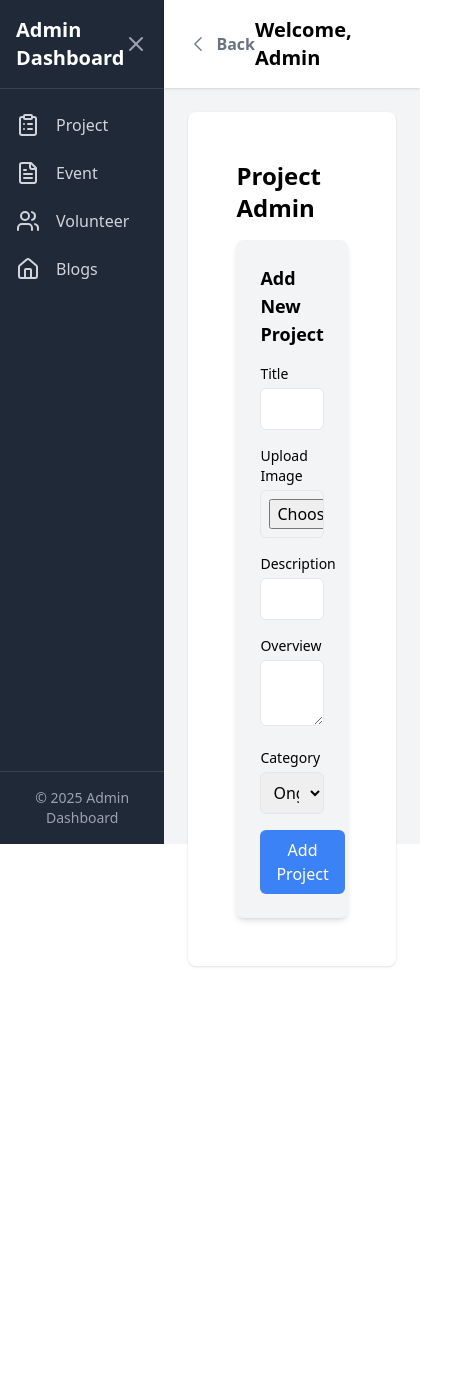
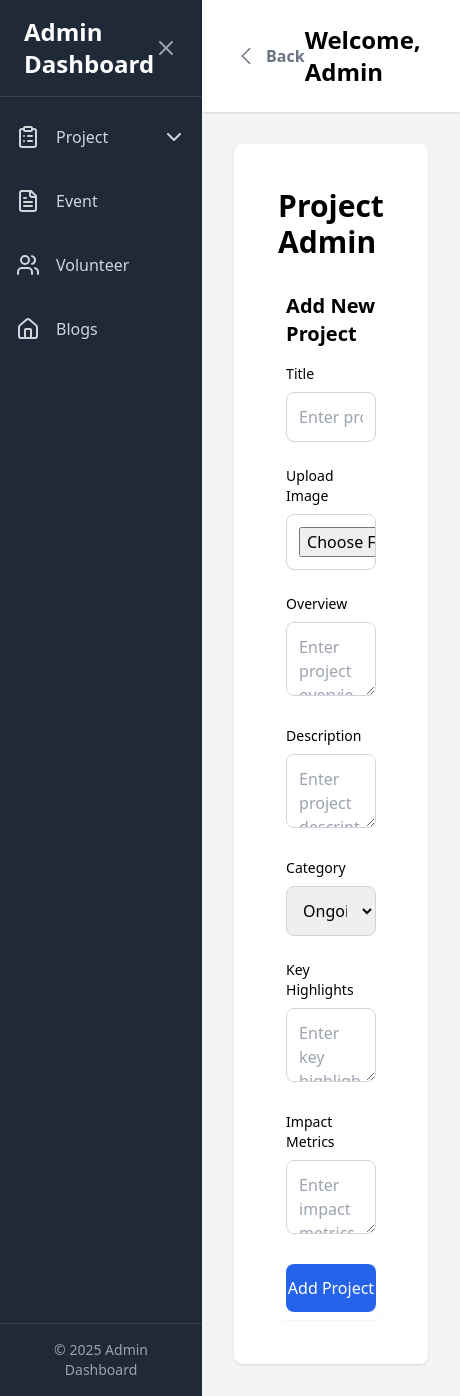
Before and after one commit to Kumaraguru-Microcosm/Microcosm-Website, a React (Vite) app: page /admin/project in a window 390 px wide. Shown: the whole page, 460 px wide, since content can reach past the window. Before the commit the page ends 990 px from the top, so only its background shows below. Built offline with nearby package versions, Linux system fonts and the light colour scheme.

Commit message:
Pages UI Updation

```diff
--- a/src/components/HeroSlider.tsx
+++ b/src/components/HeroSlider.tsx
@@ -34,7 +34,7 @@ const HeroSlider = () => {
           description:
             "Empowering minds through interactive workshops and expert sessions.",
           buttonText: "Discover Events",
-          buttonLink: "#events",
+          buttonLink: "/about",
           buttonColor: "bg-purple-500 hover:bg-purple-600",
         },
         {
@@ -43,7 +43,7 @@ const HeroSlider = () => {
           description:
             "Explore initiatives fostering sustainability and knowledge sharing.",
           buttonText: "Learn More",
-          buttonLink: "#journey",
+          buttonLink: "/get-involved",
           buttonColor: "bg-orange-500 hover:bg-orange-600",
         },
         {
@@ -52,7 +52,7 @@ const HeroSlider = () => {
           description:
             "Collaborate with thought leaders and enhance your skills.",
           buttonText: "View Speakers",
-          buttonLink: "#speakers",
+          buttonLink: "/eduAndEvents",
           buttonColor: "bg-teal-500 hover:bg-teal-600",
         },
       ]
@@ -64,26 +64,8 @@ const HeroSlider = () => {
           description:
             "Discover how Microcosm fosters sustainability at KCT. Join us in shaping a better future.",
           buttonText: "Explore Our Vision",
-          buttonLink: "#vision",
+          buttonLink: "/",
           buttonColor: "bg-blue-500 hover:bg-blue-600",
-        },
-        {
-          image: aboutBackgroundImage,
-          title: "Overview",
-          description:
-            "Microcosm is an eco-sensitive initiative aimed at building a coexisting, inclusive, and sustainable environment at Kumaraguru.",
-          buttonText: "Learn More",
-          buttonLink: "#overview",
-          buttonColor: "bg-green-500 hover:bg-green-600",
-        },
-        {
-          image: aboutBackgroundImage,
-          title: "Our Focus Areas",
-          description:
-            "Energy, Waste Management, Water Security, Biodiversity, and Sustainability Education.",
-          buttonText: "Learn About Projects",
-          buttonLink: "#focus-areas",
-          buttonColor: "bg-green-500 hover:bg-green-600",
         },
       ]
     : [
@@ -92,7 +74,7 @@ const HeroSlider = () => {
           title: "Achieve Your Dreams",
           description: "Join us and make a difference in the world.",
           buttonText: "Become a Volunteer",
-          buttonLink: "#contact",
+          buttonLink: "/get-involved",
           buttonColor: "bg-blue-500 hover:bg-blue-600",
         },
         {
@@ -101,7 +83,7 @@ const HeroSlider = () => {
           description:
             "Creating a sustainable campus ecosystem for future generations.",
           buttonText: "Contact Us",
-          buttonLink: "#contact",
+          buttonLink: "/projects",
           buttonColor: "bg-green-500 hover:bg-green-600",
         },
       ];
--- a/src/components/VolunteerAdmin.tsx
+++ b/src/components/VolunteerAdmin.tsx
@@ -42,7 +42,6 @@ const VolunteerAdmin = () => {
   const handleSubmit = (e) => {
     e.preventDefault();
     console.log("Form Data:", formData);
-    // Add your API call or form submission logic here
     alert("Form submitted successfully!");
     setFormData({
       name: "",
@@ -54,55 +53,58 @@ const VolunteerAdmin = () => {
   };
 
   return (
-    <div className="p-4 bg-gray-100 min-screen flex justify-center items-center">
-      <div className="w-full max-w-4xl bg-white rounded-lg shadow-md p-4">
-        <h1 className="text-2xl font-bold mb-6 text-center">Volunteer Form</h1>
-        <form className="grid grid-cols-1 md:grid-cols-2 gap-6" onSubmit={handleSubmit}>
+    <div className="p-6 bg-gray-100 min-h-screen flex justify-center items-center">
+      <div className="w-full max-w-5xl bg-white rounded-2xl shadow-lg p-8">
+        <h1 className="text-3xl font-bold mb-8 text-center">Volunteer Form</h1>
+        <form
+          className="grid grid-cols-1 md:grid-cols-2 gap-6"
+          onSubmit={handleSubmit}
+        >
           {/* Name */}
-          <div className="col-span-1">
-            <label className="block text-sm font-medium mb-2">Name *</label>
+          <div>
+            <label className="block text-base font-medium mb-2">Name *</label>
             <input
               type="text"
               name="name"
               value={formData.name}
               onChange={handleChange}
-              className="w-full border rounded-md p-2"
+              className="w-full border rounded-lg p-3 text-lg focus:ring focus:ring-green-300"
               placeholder="Enter your name"
               required
             />
           </div>
 
           {/* Email */}
-          <div className="col-span-1">
-            <label className="block text-sm font-medium mb-2">Email *</label>
+          <div>
+            <label className="block text-base font-medium mb-2">Email *</label>
             <input
               type="email"
               name="email"
               value={formData.email}
               onChange={handleChange}
-              className="w-full border rounded-md p-2"
+              className="w-full border rounded-lg p-3 text-lg focus:ring focus:ring-green-300"
               placeholder="Enter your email"
               required
             />
           </div>
 
-          {/* Organization */}
-          <div className="col-span-1">
-            <label className="block text-sm font-medium mb-2">Phone Number *</label>
+          {/* Phone Number */}
+          <div>
+            <label className="block text-base font-medium mb-2">Phone Number *</label>
             <input
               type="tel"
               name="phoneNumber"
               value={formData.phoneNumber}
               onChange={handleChange}
-              className="w-full border rounded-md p-2"
+              className="w-full border rounded-lg p-3 text-lg focus:ring focus:ring-green-300"
               placeholder="Enter your phone number"
               required
             />
           </div>
 
           {/* Area of Interest */}
-          <div className="col-span-2">
-            <label className="block text-sm font-medium mb-2">Area of Interest</label>
+          <div className="md:col-span-2">
+            <label className="block text-base font-medium mb-2">Area of Interest</label>
             <div className="grid grid-cols-2 md:grid-cols-3 gap-4">
               {areasOfInterest.map((area) => (
                 <label key={area} className="flex items-center space-x-2">
@@ -111,39 +113,37 @@ const VolunteerAdmin = () => {
                     value={area}
                     checked={formData.areaOfInterest.includes(area)}
                     onChange={handleCheckboxChange}
-                    className="form-checkbox"
+                    className="form-checkbox h-5 w-5"
                   />
-                  <span className="text-sm">{area}</span>
+                  <span className="text-base">{area}</span>
                 </label>
               ))}
             </div>
           </div>
 
           {/* Experience */}
-          <div className="col-span-2">
-            <label className="block text-sm font-medium mb-2">
+          <div className="md:col-span-2">
+            <label className="block text-base font-medium mb-2">
               Previous Experience in Selected Area of Interest
             </label>
             <textarea
               name="experience"
               value={formData.experience}
               onChange={handleChange}
-              className="w-full border rounded-md p-2 h-28"
+              className="w-full border rounded-lg p-3 text-lg focus:ring focus:ring-green-300 h-32"
               placeholder="Describe your experience"
             ></textarea>
           </div>
 
           {/* Submit Button */}
-          <div className="col-span-2 flex justify-between items-center">
-            <div>
-              <label className="flex items-center space-x-2">
-                <input type="checkbox" required />
-                <span className="text-sm">I'm not a robot</span>
-              </label>
-            </div>
+          <div className="md:col-span-2 flex flex-col md:flex-row justify-between items-center gap-4">
+            <label className="flex items-center space-x-2">
+              <input type="checkbox" required />
+              <span className="text-base">I'm not a robot</span>
+            </label>
             <button
               type="submit"
-              className="bg-green-500 text-white px-6 py-2 rounded-md hover:bg-green-600"
+              className="w-full md:w-auto bg-green-600 text-white px-8 py-3 text-lg rounded-lg hover:bg-green-700"
             >
               SUBMIT
             </button>
--- a/src/components/project/ProjectAdmin.tsx
+++ b/src/components/project/ProjectAdmin.tsx
@@ -7,13 +7,14 @@ const categories = [
 ];
 
 const ProjectAdmin = () => {
-  const [activeCategory, setActiveCategory] = useState(categories[0].name);
   const [newProject, setNewProject] = useState({
     title: "",
     image: null,
     description: "",
     overview: "",
     category: categories[0].name,
+    keyHighlights: "",
+    impactMetrics: "",
   });
 
   const handleInputChange = (e) => {
@@ -26,11 +27,6 @@ const ProjectAdmin = () => {
     setNewProject({ ...newProject, image: file });
   };
 
-  const handleCategoryChange = (category) => {
-    setActiveCategory(category);
-    setNewProject((prev) => ({ ...prev, category }));
-  };
-
   const handleFormSubmit = async (e) => {
     e.preventDefault();
 
@@ -40,10 +36,11 @@ const ProjectAdmin = () => {
     formData.append("description", newProject.description);
     formData.append("overview", newProject.overview);
     formData.append("category", newProject.category);
+    formData.append("keyHighlights", newProject.keyHighlights);
+    formData.append("impactMetrics", newProject.impactMetrics);
 
     try {
-      // Example API call to upload the project
-      await fetch("http://your-api-url.com/projects", {
+      await fetch("http://your-api-url.com/projects/new", {
         method: "POST",
         body: formData,
       });
@@ -58,64 +55,72 @@ const ProjectAdmin = () => {
       image: null,
       description: "",
       overview: "",
-      category: activeCategory,
+      category: categories[0].name,
+      keyHighlights: "",
+      impactMetrics: "",
     });
   };
 
   return (
-    <div className="p-6">
-      <h1 className="text-2xl font-bold mb-4">Project Admin</h1>
+    <div className="p-3 max-w-4xl rounded-lg  mx-auto">
+      <h1 className="text-3xl font-bold mb-6">Project Admin</h1>
 
-      <div className="bg-gray-100 p-6 rounded-lg shadow-md">
-        <h2 className="text-lg font-semibold mb-4">Add New Project</h2>
-        <form className="grid grid-cols-1 md:grid-cols-2 gap-4" onSubmit={handleFormSubmit}>
+      <div className="bg-white p-2 rounded-lg shadow-sm">
+        <h2 className="text-xl font-semibold mb-4">Add New Project</h2>
+        <form className="space-y-6" onSubmit={handleFormSubmit}>
           <div>
-            <label className="block text-sm font-medium">Title</label>
+            <label className="block text-sm font-medium mb-2">Title</label>
             <input
               type="text"
               name="title"
-              className="mt-1 w-full border rounded-md p-2"
+              className="w-full border border-gray-300 rounded-lg p-3"
+              placeholder="Enter project title"
               value={newProject.title}
               onChange={handleInputChange}
               required
             />
           </div>
+
           <div>
-            <label className="block text-sm font-medium">Upload Image</label>
+            <label className="block text-sm font-medium mb-2">Upload Image</label>
             <input
               type="file"
               accept="image/*"
-              className="mt-1 w-full border rounded-md p-2"
+              className="w-full border border-gray-300 rounded-lg p-3"
               onChange={handleFileChange}
               required
             />
           </div>
-          <div className="col-span-1 md:col-span-2">
-            <label className="block text-sm font-medium">Description</label>
-            <input
-              type="text"
-              name="description"
-              className="mt-1 w-full border rounded-md p-2"
-              value={newProject.description}
-              onChange={handleInputChange}
-              required
-            />
-          </div>
-          <div className="col-span-1 md:col-span-2">
-            <label className="block text-sm font-medium">Overview</label>
+
+          <div>
+            <label className="block text-sm font-medium mb-2">Overview</label>
             <textarea
               name="overview"
-              className="mt-1 w-full border rounded-md p-2"
+              className="w-full border border-gray-300 rounded-lg p-3"
+              placeholder="Enter project overview"
               value={newProject.overview}
               onChange={handleInputChange}
               required
             ></textarea>
           </div>
+
           <div>
-            <label className="block text-sm font-medium">Category</label>
+            <label className="block text-sm font-medium mb-2">Description</label>
+            <textarea
+              name="description"
+              className="w-full border border-gray-300 rounded-lg p-3"
+              placeholder="Enter project description"
+              value={newProject.description}
+              onChange={handleInputChange}
+              required
+            ></textarea>
+          </div>
+
+          <div>
+            <label className="block text-sm font-medium mb-2">Category</label>
             <select
               name="category"
-              className="mt-1 w-full border rounded-md p-2"
+              className="w-full border border-gray-300 rounded-lg p-3"
               value={newProject.category}
               onChange={handleInputChange}
               required
@@ -127,10 +132,33 @@ const ProjectAdmin = () => {
               ))}
             </select>
           </div>
-          <div className="col-span-1 md:col-span-2">
+
+          <div>
+            <label className="block text-sm font-medium mb-2">Key Highlights</label>
+            <textarea
+              name="keyHighlights"
+              className="w-full border border-gray-300 rounded-lg p-3"
+              placeholder="Enter key highlights (comma-separated)"
+              value={newProject.keyHighlights}
+              onChange={handleInputChange}
+            ></textarea>
+          </div>
+
+          <div>
+            <label className="block text-sm font-medium mb-2">Impact Metrics</label>
+            <textarea
+              name="impactMetrics"
+              className="w-full border border-gray-300 rounded-lg p-3"
+              placeholder='Enter impact metrics as JSON (e.g., {"users": "100", "revenue": "$500"})'
+              value={newProject.impactMetrics}
+              onChange={handleInputChange}
+            ></textarea>
+          </div>
+
+          <div>
             <button
               type="submit"
-              className="bg-blue-500 text-white px-4 py-2 rounded-md hover:bg-blue-600"
+              className="w-full bg-blue-600 text-white font-medium py-3 rounded-lg hover:bg-blue-700 transition"
             >
               Add Project
             </button>
--- a/src/pages/AdminPage.tsx
+++ b/src/pages/AdminPage.tsx
@@ -1,30 +1,45 @@
-// src/pages/AdminPage.tsx
-import React, { useState } from "react";
-import { Link, Outlet, useNavigate } from "react-router-dom";
-import { Home, ClipboardList, Users, FileText, Menu, X } from "lucide-react";
+import React, { useState, useEffect } from "react";
+import { Link, Outlet, useNavigate, useLocation } from "react-router-dom";
+import { Home, ClipboardList, Users, FileText, Menu, X, ChevronDown } from "lucide-react";
 
 const AdminPage: React.FC = () => {
   const [isSidebarOpen, setSidebarOpen] = useState(true);
+  const [isDropdownOpen, setDropdownOpen] = useState(false); // State for dropdown
   const navigate = useNavigate();
+  const location = useLocation();
 
   const menuItems = [
-    { name: "Project", to: "/admin/project", icon: <ClipboardList /> },
     { name: "Event", to: "/admin/event", icon: <FileText /> },
     { name: "Volunteer", to: "/admin/volunteer", icon: <Users /> },
     { name: "Blogs", to: "/admin/blogs", icon: <Home /> },
   ];
 
+  const projectDropdownItems = [
+    { name: "OnGoing Project", to: "/admin/project/ongoing" },
+    { name: "Completed Project", to: "/admin/project/completed" },
+    { name: "Featured Project", to: "/admin/project/featured" },
+  ];
+
+  // Navigate to a default route if the user lands on /admin
+  useEffect(() => {
+    if (location.pathname === "/admin") {
+      navigate("/admin/project"); // Default sub-page route
+    }
+  }, [location.pathname, navigate]);
+
   return (
-    <div className="flex h-screen">
+    <div className="flex min-h-screen">
       {/* Sidebar */}
       <aside
-        className={`bg-gray-800 text-white transition-transform duration-300 ${isSidebarOpen ? "w-64" : "w-20"
-          } flex flex-col`}
+        className={`bg-gray-800 text-white transition-transform duration-300 ${
+          isSidebarOpen ? "w-72" : "w-24"
+        } flex flex-col`}
       >
-        <div className="flex items-center justify-between px-4 py-4 border-b border-gray-700">
+        <div className="flex items-center justify-between px-6 py-4 border-b border-gray-700">
           <h2
-            className={`text-xl font-bold ${isSidebarOpen ? "block" : "hidden"
-              }`}
+            className={`text-2xl font-bold ${
+              isSidebarOpen ? "block" : "hidden"
+            }`}
           >
             Admin Dashboard
           </h2>
@@ -36,12 +51,46 @@ const AdminPage: React.FC = () => {
           </button>
         </div>
         <nav className="flex-1 mt-4">
-          <ul className="space-y-2">
+          <ul className="space-y-4">
+            {/* Project Dropdown */}
+            <li className="relative">
+              <button
+                className="flex items-center justify-between w-full px-4 py-3 text-gray-300 hover:bg-gray-700 hover:text-white rounded"
+                onClick={() => setDropdownOpen(!isDropdownOpen)}
+              >
+                <div className="flex items-center gap-4">
+                  <ClipboardList />
+                  <span className={`${isSidebarOpen ? "block" : "hidden"}`}>
+                    Project
+                  </span>
+                </div>
+                <ChevronDown
+                  className={`transition-transform ${
+                    isDropdownOpen ? "rotate-180" : ""
+                  } ${isSidebarOpen ? "block" : "hidden"}`}
+                />
+              </button>
+              {isDropdownOpen && (
+                <ul className="pl-12 mt-2 space-y-2">
+                  {projectDropdownItems.map((item) => (
+                    <li key={item.name}>
+                      <Link
+                        to={item.to}
+                        className="block px-4 py-2 text-sm text-gray-300 hover:bg-gray-700 hover:text-white rounded"
+                      >
+                        {item.name}
+                      </Link>
+                    </li>
+                  ))}
+                </ul>
+              )}
+            </li>
+            {/* Other Menu Items */}
             {menuItems.map((item) => (
               <li key={item.name}>
                 <Link
                   to={item.to}
-                  className="flex items-center gap-4 px-4 py-2 text-gray-300 hover:bg-gray-700 hover:text-white rounded"
+                  className="flex items-center gap-4 px-4 py-3 text-gray-300 hover:bg-gray-700 hover:text-white rounded"
                 >
                   {item.icon}
                   <span className={`${isSidebarOpen ? "block" : "hidden"}`}>
@@ -52,7 +101,7 @@ const AdminPage: React.FC = () => {
             ))}
           </ul>
         </nav>
-        <div className="px-4 py-4 border-t border-gray-700 text-sm text-center text-gray-400">
+        <div className="px-6 py-4 border-t border-gray-700 text-sm text-center text-gray-400">
           © 2025 Admin Dashboard
         </div>
       </aside>
@@ -60,9 +109,9 @@ const AdminPage: React.FC = () => {
       {/* Main Content */}
       <div className="flex-1 flex flex-col bg-gray-100">
         {/* Header */}
-        <header className="bg-white shadow px-6 py-4 flex items-center justify-between">
+        <header className="bg-white shadow px-8 py-6 flex items-center justify-between">
           <button
-            onClick={() => navigate("/")} // Navigate to the previous page
+            onClick={() => navigate("/")} // Navigate to the root route
             className="flex items-center text-gray-500 hover:text-gray-700 font-semibold space-x-2"
           >
             <svg
@@ -71,7 +120,7 @@ const AdminPage: React.FC = () => {
               viewBox="0 0 24 24"
               strokeWidth="1.5"
               stroke="currentColor"
-              className="w-5 h-5"
+              className="w-6 h-6"
             >
               <path
                 strokeLinecap="round"
@@ -81,17 +130,16 @@ const AdminPage: React.FC = () => {
             </svg>
             <span>Back</span>
           </button>
-          <h1 className="text-xl font-semibold">Welcome, Admin</h1>
+          <h1 className="text-2xl font-semibold">Welcome, Admin</h1>
         </header>
 
         {/* Content Area */}
-        <main className="flex-1 p-6">
-          <div className="max-w-6xl mx-auto bg-white shadow rounded-lg p-6">
+        <main className="flex-1 p-8">
+          <div className="max-w-6xl mx-auto bg-white shadow rounded-lg p-8">
             <Outlet />
           </div>
         </main>
       </div>
-
     </div>
   );
 };
```
